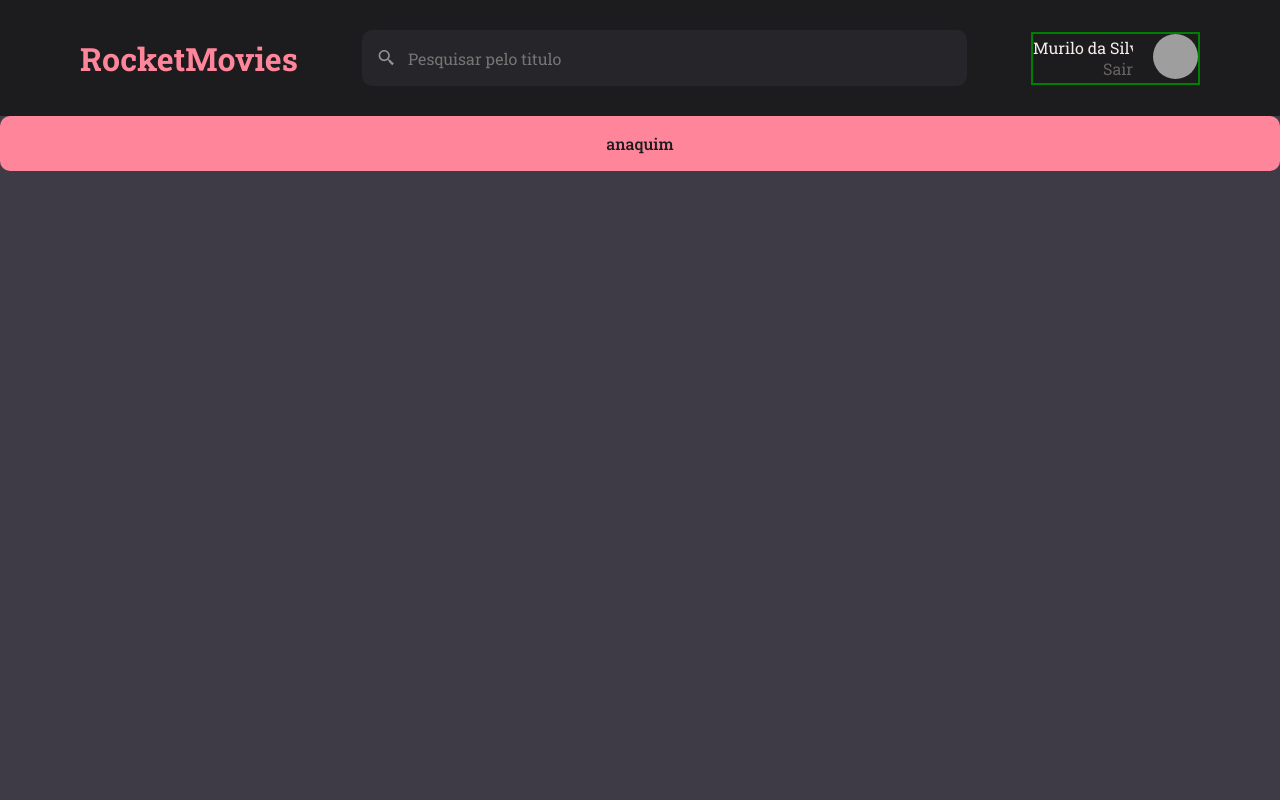
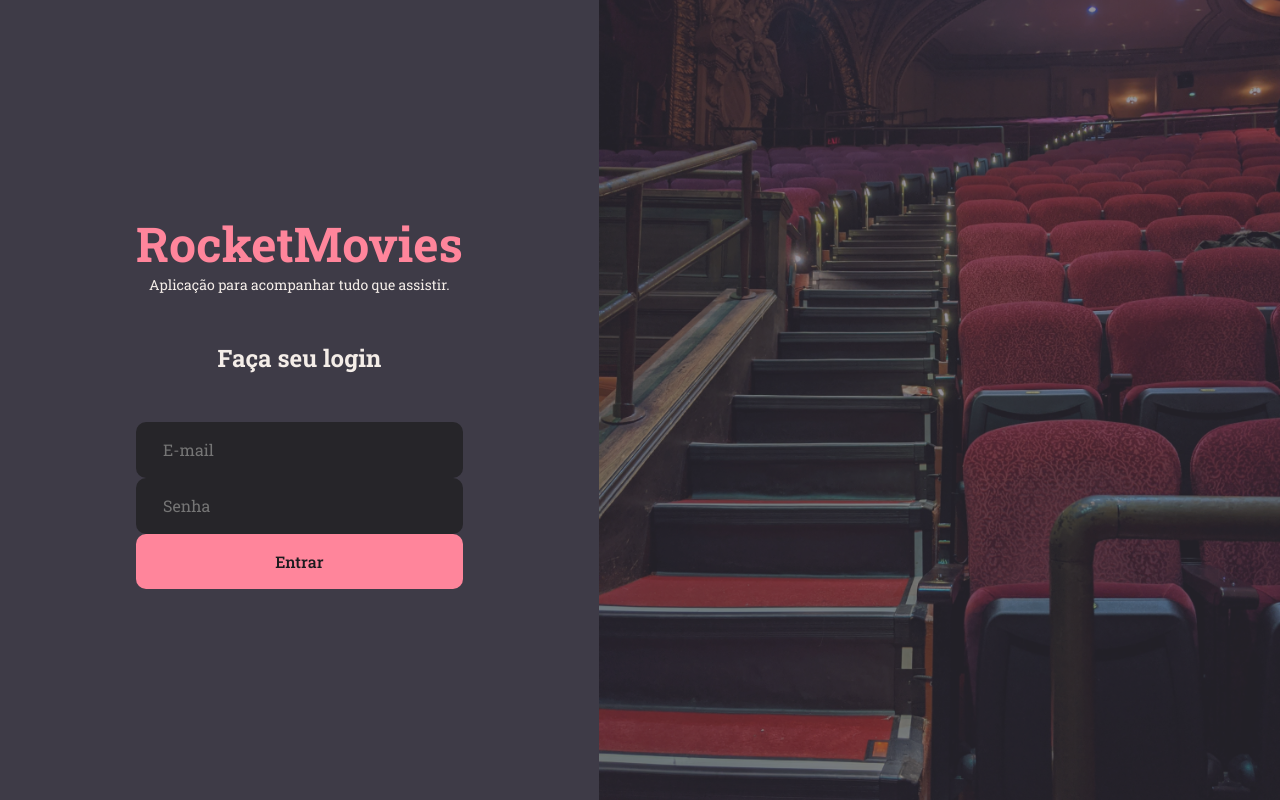
Before and after one commit to MullerHub/Rocketseat-Explorer, a React (Vite) app in the folder Stage0902_desafio/RocketMovies/: page / in a window 1280 px wide. Built offline with nearby package versions, Linux system fonts and the light colour scheme; grey boxes are pictures that could not be loaded.

Commit message:
SignIn att

```diff
--- a/Stage0902_desafio/RocketMovies/src/components/Header/index.jsx
+++ b/Stage0902_desafio/RocketMovies/src/components/Header/index.jsx
@@ -20,7 +20,6 @@ export function Header() {
           </a>
         </div>
       </Container>
-      <Button title="anaquim" />
     </>
   )
 }
--- a/Stage0902_desafio/RocketMovies/src/components/Header/styles.js
+++ b/Stage0902_desafio/RocketMovies/src/components/Header/styles.js
@@ -21,8 +21,6 @@ export const Container = styled.div`
     display: flex;
     gap: 20px;
     align-items: center;
-
-    border: 2px solid green;
 
     > div {
       max-width: 100px;
--- a/Stage0902_desafio/RocketMovies/src/main.jsx
+++ b/Stage0902_desafio/RocketMovies/src/main.jsx
@@ -4,14 +4,14 @@ import ReactDOM from 'react-dom/client'
 import theme from './styles/theme'
 import React from 'react'
 
-import { Header } from './components/Header'
+import { SignIn } from './pages/SignIn/Index'
 
 
 ReactDOM.createRoot(document.getElementById('root')).render(
   <React.StrictMode>
     <ThemeProvider theme={theme}>
       <GlobalStyles />
-      <Header />
+      <SignIn />
     </ThemeProvider>
   </React.StrictMode>
 )
--- a/Stage0902_desafio/RocketMovies/src/pages/SignIn/Index.jsx
+++ b/Stage0902_desafio/RocketMovies/src/pages/SignIn/Index.jsx
@@ -1,5 +1,5 @@
-// import { Input } from '../../components/Input'
-// import { Button } from '../../components/Button'
+import { Input } from '../../components/Input'
+import { Button } from '../../components/Button'
 
 import { Background, Container, Form } from './styles'
 
@@ -12,10 +12,11 @@ export function SignIn() {
 
         <h2>Faça seu login</h2>
 
-        {/*    <Input placeholder="E-mail" type="text" icon={FiMail} />
-        <Input placeholder="Senha" type="password" icon={FiLock} />
+        <Input placeholder="E-mail" type="text" />
+        <Input placeholder="Senha" type="password" />
         <Button title="Entrar" />
 
+        {/*
         <Link to="/register">Criar conta</Link>
         */}
       </Form>
--- a/Stage0902_desafio/RocketMovies/src/pages/SignIn/styles.js
+++ b/Stage0902_desafio/RocketMovies/src/pages/SignIn/styles.js
@@ -19,7 +19,7 @@ export const Form = styled.form`
 
   > h1 {
     font-size: 48px;
-    color: ${({ theme }) => theme.COLORS.ORANGE};
+    color: ${({ theme }) => theme.COLORS.BUTTON};
   }
 
   > h2 {
@@ -29,7 +29,7 @@ export const Form = styled.form`
 
   > p {
     font-size: 14px;
-    color: ${({ theme }) => theme.COLORS.GRAY_100};
+    color: ${({ theme }) => theme.COLORS.WHITE};
   }
 
   > a {
```
